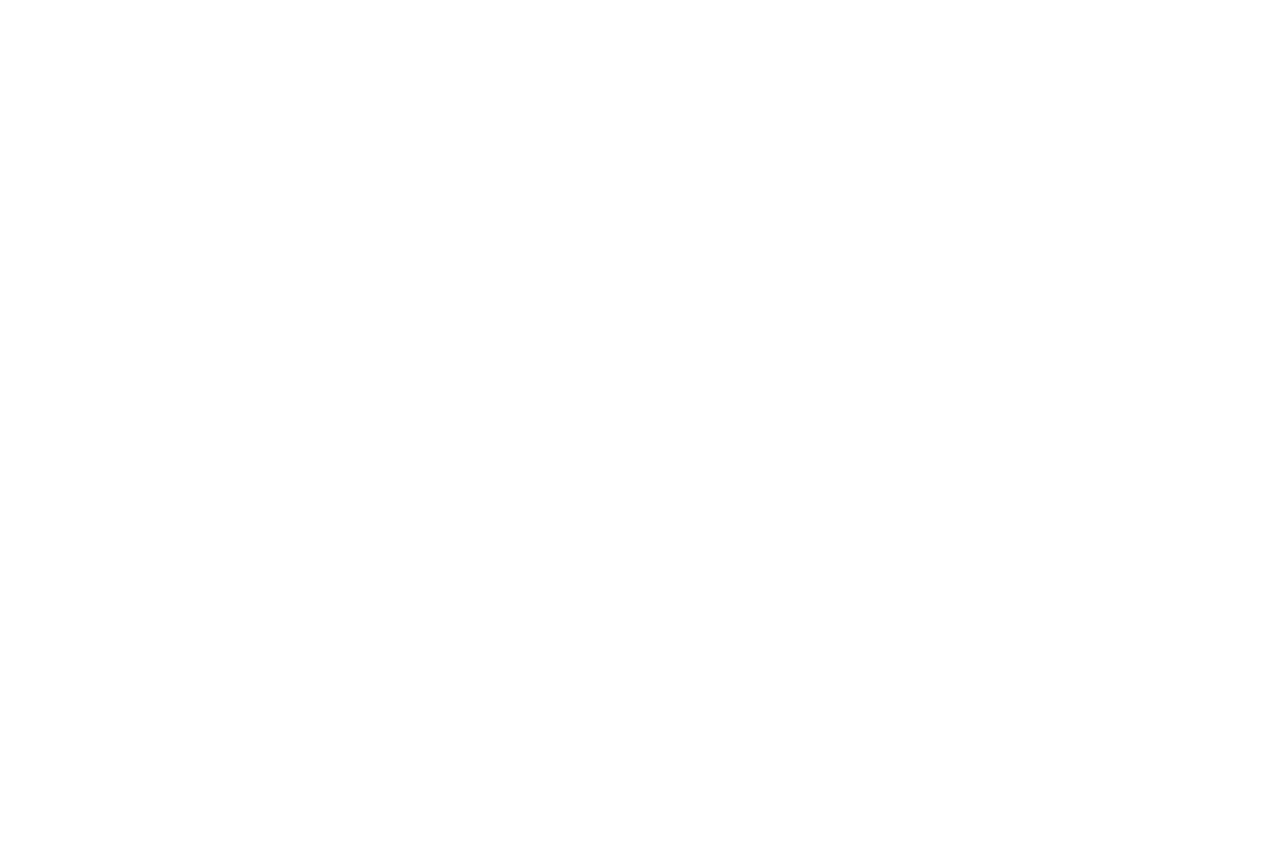
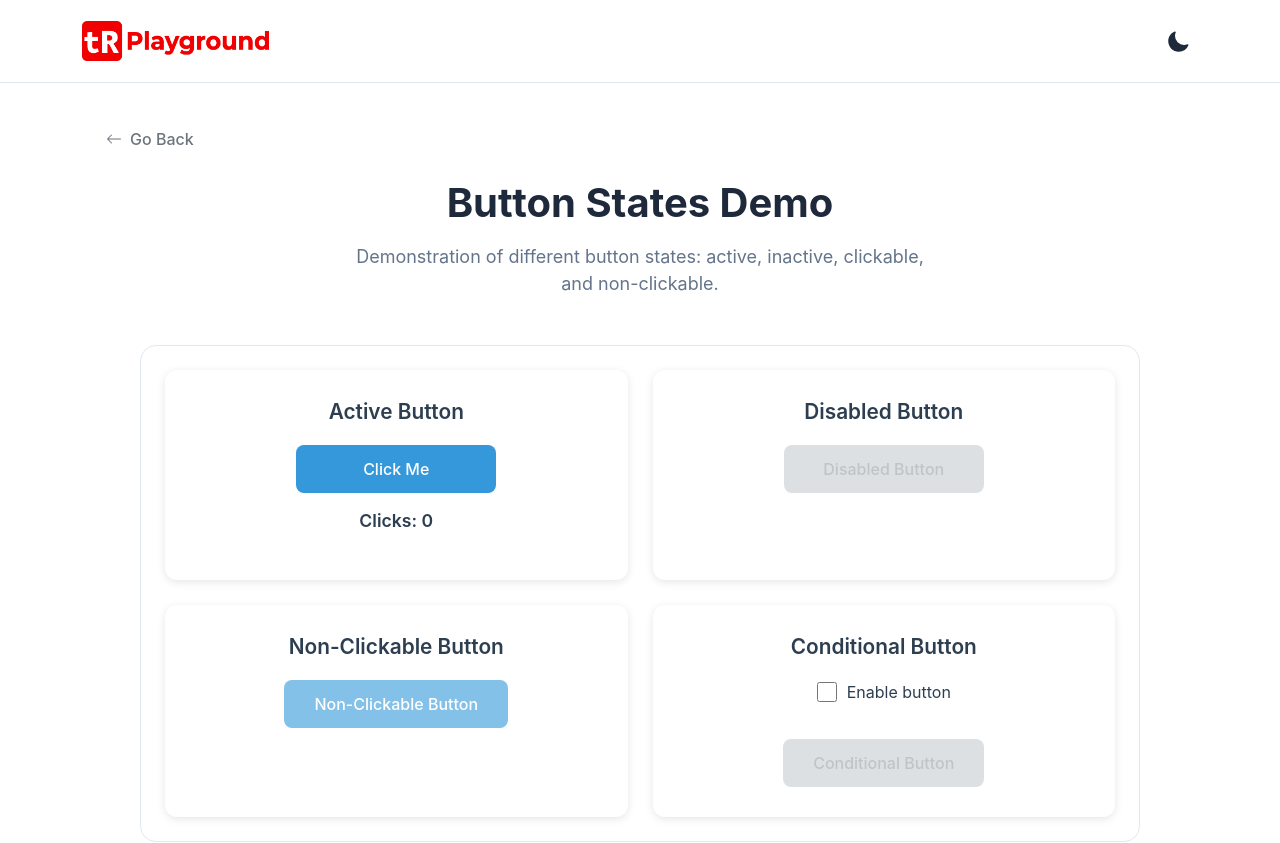
Before and after one commit to thiagonunes11/testRigorPlayground, a React (Vite) app: page /buttonStates in a window 1280 px wide. Before the commit this address had no page. Shown: the top 843 px of the page. Before the commit the page ends 800 px from the top, so only its background shows below. Built offline with nearby package versions, Linux system fonts and the light colour scheme; the HTML template or start-up script is replaced by a standard one.

Commit message:
feature: adds button states demo

```diff
--- a/src/App.jsx
+++ b/src/App.jsx
@@ -1,59 +1,60 @@
 import "bootstrap/dist/css/bootstrap.min.css";
-import { BrowserRouter as Router, Routes, Route } from 'react-router-dom';
+import { BrowserRouter as Router, Routes, Route } from "react-router-dom";
 
-import HomePage from './pages/homePage'
-import QRCodePage from './pages/qrCode'
-import ButtonClick from './pages/buttonClick';
-import OpenNewTab from './pages/openNewTab';
-import NewTab from './pages/newTab';
-import Counter from './pages/counter';
-import DragItem from './pages/dragItem';
-import MouseHover from './pages/mouseHover';
-import OcrCheck from './pages/ocrCheck';
-import FileUpload from './pages/fileUpload';
-import FileDownload from './pages/fileDownload';
-import VerifyCode from './pages/verifyCode';
-import ShoppingCart from './pages/shoppingCart';
-import WaitForMessage from './pages/waitMessage';
-import DynamicTable from './pages/dynamicTable';
-import TableRelativePosition from './pages/tableRelativePosition';
-import Dropdowns from './pages/dropdowns'
-import VideoPlayer from './pages/video';
-import CheckboxPage from './pages/checkbox';
-import RadioButtons from './pages/radioButtons';
-import RightClick from './pages/rightClick';
-import SimilarPages from './pages/similarPages';
-import SecondVersion from './pages/similarPages/secondVersion';
-import BrowserPrompt from './pages/browserPrompt';
-import LongClick from './pages/longClick';
+import HomePage from "./pages/homePage";
+import QRCodePage from "./pages/qrCode";
+import ButtonClick from "./pages/buttonClick";
+import ButtonStates from "./pages/buttonStates";
+import OpenNewTab from "./pages/openNewTab";
+import NewTab from "./pages/newTab";
+import Counter from "./pages/counter";
+import DragItem from "./pages/dragItem";
+import MouseHover from "./pages/mouseHover";
+import OcrCheck from "./pages/ocrCheck";
+import FileUpload from "./pages/fileUpload";
+import FileDownload from "./pages/fileDownload";
+import VerifyCode from "./pages/verifyCode";
+import ShoppingCart from "./pages/shoppingCart";
+import WaitForMessage from "./pages/waitMessage";
+import DynamicTable from "./pages/dynamicTable";
+import TableRelativePosition from "./pages/tableRelativePosition";
+import Dropdowns from "./pages/dropdowns";
+import VideoPlayer from "./pages/video";
+import CheckboxPage from "./pages/checkbox";
+import RadioButtons from "./pages/radioButtons";
+import RightClick from "./pages/rightClick";
+import SimilarPages from "./pages/similarPages";
+import SecondVersion from "./pages/similarPages/secondVersion";
+import BrowserPrompt from "./pages/browserPrompt";
+import LongClick from "./pages/longClick";
 import DeleteElements from "./pages/deleteElements";
-import AudioValidation from './pages/audioValidation';
-import ConnectTheDots from './pages/connectTheDots';
-import ModalPopup from './pages/modalPopup';
-import ScrollDown from './pages/scrollDown';
-import Regex from './pages/regex';
-import DynamicLoginText from './pages/dynamicLoginText';
-import SvgElements from './pages/svgElements'
-import ShadowDom from './pages/shadowDom'
-import NestedIframes from './pages/nestedIframes'
-import FirstIframe from './pages/nestedIframes/firstIframe'
-import FirstIframeSecret from './pages/nestedIframes/firstIframeSecret'
-import SecondIframe from './pages/nestedIframes/secondIframe'
-import SecondIframeSecret from './pages/nestedIframes/secondIframeSecret'
-import DdatePicker from './pages/ddatePicker'
-import CameraPage from './pages/cameraPage'
-import EmailValidation from './pages/emailValidation'
-import DivTable from './pages/divTable'
-import WaitImage from './pages/waitImage';
-import TextareaMultiline from './pages/textareaMultiline';
-import Geolocation from './pages/geolocation'
-import PdfPreview from './pages/pdfPreview';
-import Form from './pages/form';
-import ApiPage from './pages/apiPage';
-import ScreenResolution from './pages/screenResolution';
-import OsBrowser from './pages/osBrowser';
-import EmptyPage from './pages/emptyPage';
-import Pseudo from './pages/pseudo';
+import AudioValidation from "./pages/audioValidation";
+import ConnectTheDots from "./pages/connectTheDots";
+import ModalPopup from "./pages/modalPopup";
+import ScrollDown from "./pages/scrollDown";
+import Regex from "./pages/regex";
+import DynamicLoginText from "./pages/dynamicLoginText";
+import SvgElements from "./pages/svgElements";
+import ShadowDom from "./pages/shadowDom";
+import NestedIframes from "./pages/nestedIframes";
+import FirstIframe from "./pages/nestedIframes/firstIframe";
+import FirstIframeSecret from "./pages/nestedIframes/firstIframeSecret";
+import SecondIframe from "./pages/nestedIframes/secondIframe";
+import SecondIframeSecret from "./pages/nestedIframes/secondIframeSecret";
+import DdatePicker from "./pages/ddatePicker";
+import CameraPage from "./pages/cameraPage";
+import EmailValidation from "./pages/emailValidation";
+import DivTable from "./pages/divTable";
+import WaitImage from "./pages/waitImage";
+import TextareaMultiline from "./pages/textareaMultiline";
+import Geolocation from "./pages/geolocation";
+import PdfPreview from "./pages/pdfPreview";
+import Form from "./pages/form";
+import ApiPage from "./pages/apiPage";
+import ScreenResolution from "./pages/screenResolution";
+import OsBrowser from "./pages/osBrowser";
+import EmptyPage from "./pages/emptyPage";
+import Pseudo from "./pages/pseudo";
 
 function App() {
   return (
@@ -73,7 +74,10 @@ function App() {
         <Route path="/audioValidation" element={<AudioValidation />} />
         <Route path="/dropdowns" element={<Dropdowns />} />
         <Route path="/BrowserPrompt" element={<BrowserPrompt />} />
-                <Route path="/tableRelativePosition" element={<TableRelativePosition />} />
+        <Route
+          path="/tableRelativePosition"
+          element={<TableRelativePosition />}
+        />
         <Route path="/dynamicTable" element={<DynamicTable />} />
         <Route path="/waitMessage" element={<WaitForMessage />} />
         <Route path="/shoppingCart" element={<ShoppingCart />} />
@@ -87,6 +91,7 @@ function App() {
         <Route path="/newTab" element={<NewTab />} />
         <Route path="/qrCode" element={<QRCodePage />} />
         <Route path="/buttonClick" element={<ButtonClick />} />
+        <Route path="/buttonStates" element={<ButtonStates />} />
         <Route path="/fileUpload" element={<FileUpload />} />
         <Route path="/video" element={<VideoPlayer />} />
         <Route path="/checkbox" element={<CheckboxPage />} />
@@ -95,11 +100,17 @@ function App() {
         <Route path="/longClick" element={<LongClick />} />
         <Route path="/deleteElements" element={<DeleteElements />} />
         <Route path="/similarPages" element={<SimilarPages />} />
-                <Route path="/similarPages/secondVersion" element={<SecondVersion />}/>
+        <Route path="/similarPages/secondVersion" element={<SecondVersion />} />
         <Route path="/nestedIframes/firstIframe" element={<FirstIframe />} />
-                <Route path="/nestedIframes/firstIframesecret" element={<FirstIframeSecret />} />
+        <Route
+          path="/nestedIframes/firstIframesecret"
+          element={<FirstIframeSecret />}
+        />
         <Route path="/nestedIframes/secondIframe" element={<SecondIframe />} />
-                <Route path="/nestedIframes/secondIframeSecret" element={<SecondIframeSecret />} />
+        <Route
+          path="/nestedIframes/secondIframeSecret"
+          element={<SecondIframeSecret />}
+        />
         <Route path="/emailValidation" element={<EmailValidation />} />
         <Route path="/divTable" element={<DivTable />} />
         <Route path="/waitImage" element={<WaitImage />} />
--- /dev/null
+++ b/src/pages/buttonStates.jsx
@@ -0,0 +1,70 @@
+import React, { useState } from 'react';
+import Layout from '../components/Layout';
+import '../styles/buttonStates.css';
+
+const ButtonStates = () => {
+    const [clickCount, setClickCount] = useState(0);
+    const [isConditionalEnabled, setIsConditionalEnabled] = useState(false);
+
+    return (
+        <Layout
+            title="Button States Demo"
+            description="Demonstration of different button states: active, inactive, clickable, and non-clickable."
+        >
+            <div className="demo-content button-states-demo">
+
+                <div className="button-section">
+                    <h3>Active Button</h3>
+                    <button
+                        className="btn-demo btn-enabled"
+                        onClick={() => setClickCount(clickCount + 1)}
+                    >
+                        Click Me
+                    </button>
+                    <p className="click-count">Clicks: {clickCount}</p>
+                </div>
+
+                <div className="button-section">
+                    <h3>Disabled Button</h3>
+                    <button
+                        className="btn-demo btn-disabled"
+                        disabled
+                    >
+                        Disabled Button
+                    </button>
+                </div>
+
+                <div className="button-section">
+                    <h3>Non-Clickable Button</h3>
+                    <button
+                        className="btn-demo btn-not-clickable"
+                    >
+                        Non-Clickable Button
+                    </button>
+                </div>
+
+                <div className="button-section">
+                    <h3>Conditional Button</h3>
+                    <div className="conditional-content">
+                        <label className="toggle-label">
+                            <input
+                                type="checkbox"
+                                checked={isConditionalEnabled}
+                                onChange={() => setIsConditionalEnabled(!isConditionalEnabled)}
+                            />
+                            Enable button
+                        </label>
+                        <button
+                            className={`btn-demo ${isConditionalEnabled ? 'btn-enabled' : 'btn-disabled'}`}
+                            disabled={!isConditionalEnabled}
+                        >
+                            Conditional Button
+                        </button>
+                    </div>
+                </div>
+            </div>
+        </Layout>
+    );
+};
+
+export default ButtonStates;
--- a/src/store/demos.jsx
+++ b/src/store/demos.jsx
@@ -67,6 +67,12 @@ const demos = [
     title: "Button Click",
     path: "/buttonClick",
     description: "Click the button to reveal the hidden text.",
+    icon: <CheckCircleFill size={iconSize} />,
+  },
+  {
+    title: "Button States",
+    path: "/buttonStates",
+    description: "Interact with buttons in different states: enabled, disabled, clickable, and non-clickable.",
     icon: <CheckCircleFill size={iconSize} />,
   },
   {
--- /dev/null
+++ b/src/styles/buttonStates.css
@@ -0,0 +1,115 @@
+.button-states-demo {
+    max-width: 1000px;
+    margin: 0 auto;
+    padding: 20px;
+    display: grid;
+    grid-template-columns: repeat(2, 1fr);
+    gap: 25px;
+}
+
+.button-section {
+    background: #ffffff;
+    border-radius: 12px;
+    padding: 30px;
+    box-shadow: 0 2px 8px rgba(0, 0, 0, 0.1);
+    text-align: center;
+}
+
+.button-section h3 {
+    color: #2c3e50;
+    margin-bottom: 20px;
+    font-size: 1.3rem;
+    font-weight: 600;
+}
+
+.btn-demo {
+    padding: 12px 30px;
+    font-size: 16px;
+    border-radius: 8px;
+    border: none;
+    cursor: pointer;
+    transition: all 0.3s ease;
+    font-weight: 500;
+    min-width: 200px;
+}
+
+.btn-enabled {
+    background: #3498db;
+    color: white;
+}
+
+.btn-enabled:hover {
+    background: #2980b9;
+    transform: translateY(-2px);
+    box-shadow: 0 4px 12px rgba(52, 152, 219, 0.4);
+}
+
+.btn-enabled:active {
+    transform: translateY(0);
+}
+
+.btn-disabled {
+    background: #bdc3c7;
+    color: #7f8c8d;
+    cursor: not-allowed;
+}
+
+.btn-not-clickable {
+    background: #3498db;
+    color: white;
+    pointer-events: none;
+    opacity: 0.6;
+}
+
+.btn-demo:disabled {
+    opacity: 0.5;
+    cursor: not-allowed;
+}
+
+.click-count {
+    font-size: 1.1rem;
+    color: #2c3e50;
+    font-weight: 600;
+    margin-top: 15px;
+}
+
+.toggle-label {
+    display: inline-flex;
+    align-items: center;
+    gap: 10px;
+    font-size: 1rem;
+    color: #2c3e50;
+    cursor: pointer;
+    margin-bottom: 20px;
+}
+
+.toggle-label input[type="checkbox"] {
+    width: 20px;
+    height: 20px;
+    cursor: pointer;
+    margin: 0;
+}
+
+.conditional-content {
+    display: flex;
+    flex-direction: column;
+    align-items: center;
+    gap: 15px;
+    width: 100%;
+}
+
+@media (max-width: 768px) {
+    .button-states-demo {
+        grid-template-columns: 1fr;
+        padding: 10px;
+    }
+
+    .button-section {
+        padding: 20px;
+    }
+
+    .btn-demo {
+        width: 100%;
+        min-width: auto;
+    }
+}
```
Lines whose indentation alone changed are shown as unchanged.
